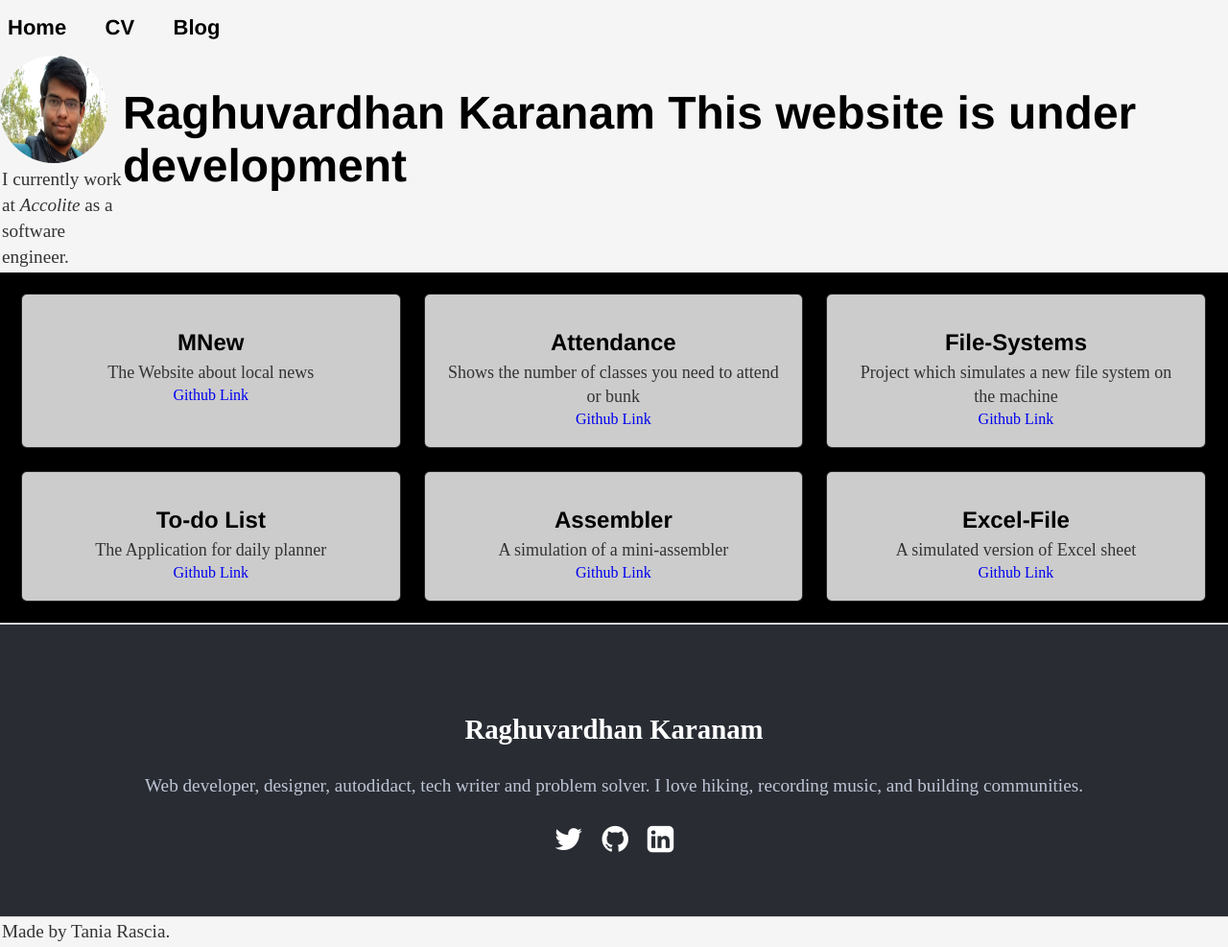
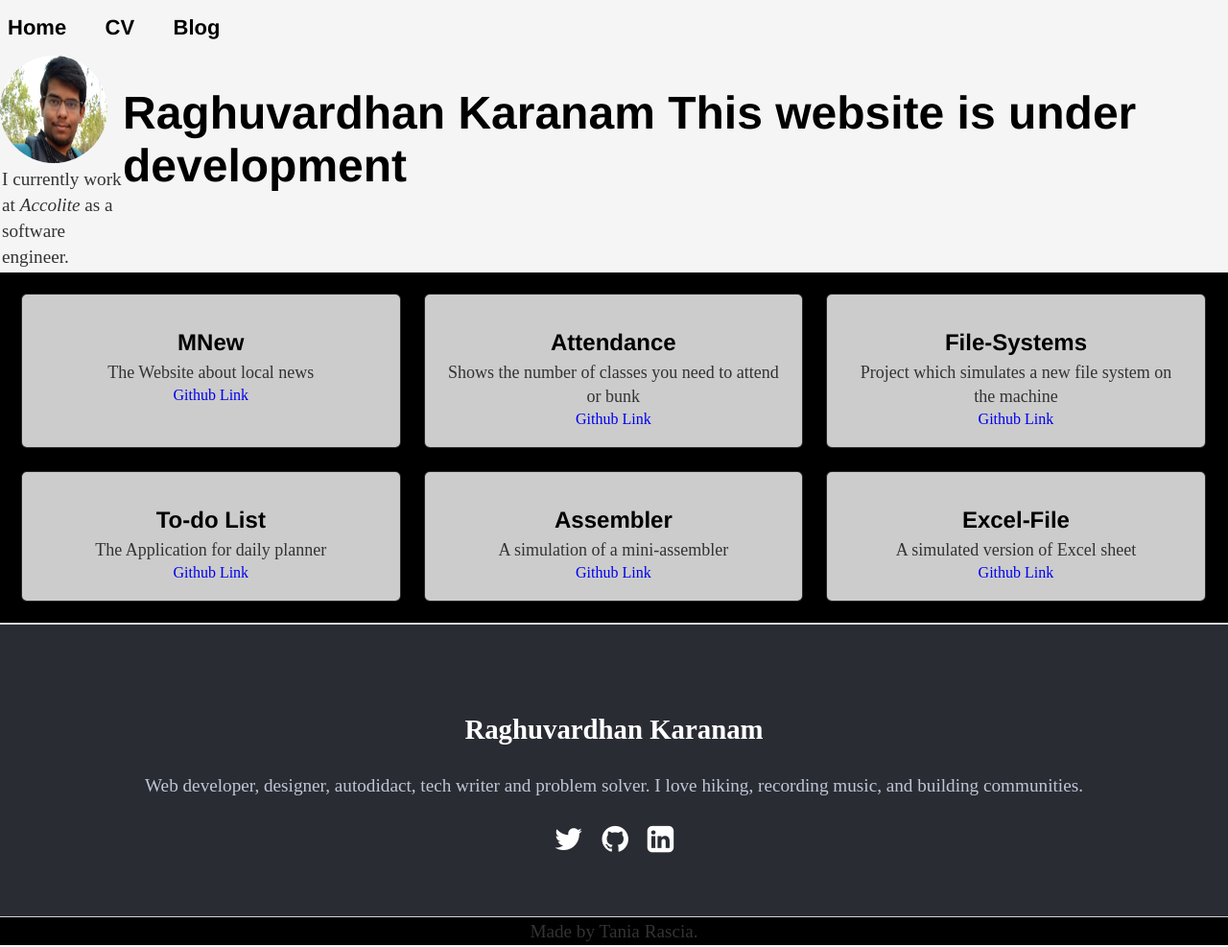
Before and after one commit to raghuvardhan/raghuvardhan.github.io, a Jekyll site: the page built from index.html, in a window 1280 px wide. Shown: the whole page at 96% size. Built offline with Jekyll 4.4.1, drawn with Linux system fonts in a browser that asks for light colours.

Commit message:
Update css/main.css

```diff
--- a/css/main.css
+++ b/css/main.css
@@ -14,12 +14,6 @@ nav ul {
 nav ul li{
     display: inline;
     margin-right: 20px;
-}
-
-.pages {
-    text-decoration: none;
-    font-size: 22px;
-    color: black;
 }
 
 a:hover {
@@ -55,6 +49,13 @@ img {
     border-radius: 50%;
     height: 7em;
     width: 7em;
+}
+
+
+.pages {
+    text-decoration: none;
+    font-size: 22px;
+    color: black;
 }
 
 .projects{
@@ -129,3 +130,10 @@ a{
   color: white;
   font-size: 1.8rem;
 }
+
+.footer-bottom{
+  text-align: center;
+  background-color: black;
+  color: #bec6d5;
+
+}
```
